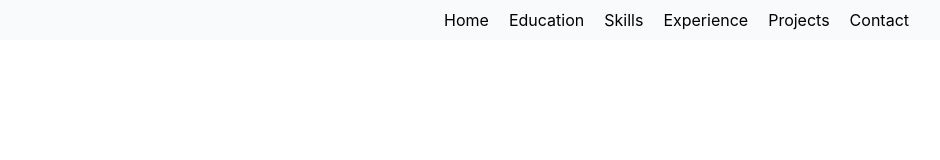
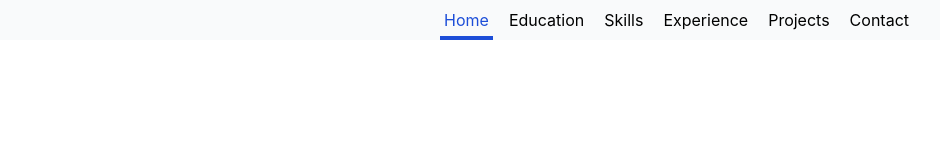
Before and after one commit to rai-roshan/roshan-rai, a Next.js app: page / in a window 1280 px wide. Shown: the top 160 px of the page, without its empty margins (339-1279 px from the left). Built offline with nearby package versions, Linux system fonts and the light colour scheme.

Commit message:
added active classname to indicate active tabs

```diff
--- a/components/NavBar.js
+++ b/components/NavBar.js
@@ -1,24 +1,30 @@
+import React, {useEffect, useState} from 'react';
 import Link from 'next/link';
+import { useRouter } from 'next/router';
 
 export default function NavBar() {
+    const router = useRouter();
+    useEffect(()=>{
+
+    },[router]);
     return (<div className="fixed top-0 z-10 hidden sm:block">
         <ul className="w-screen flex flex-row pr-7 justify-end bg-gray-50 mr-10">
-            <li className="ml-3 pt-2 p-1 border-b-4 border-transparent hover:text-blue-700 hover:border-blue-700">
+            <li className={`nav-item ${ router.asPath === "/#home" || router.asPath === '/' ? `active` : '' }`} >
                 <Link href={"#home"}><a>Home</a></Link>
             </li>
-            <li className="ml-3 pt-2 p-1 border-b-4 border-transparent hover:text-blue-700 hover:border-blue-700">
+            <li className={`nav-item ${ router.asPath === '/#education' ? `active` : '' }`} >
                 <Link href={"#education"}><a>Education</a></Link>
             </li>
-            <li className="ml-3 pt-2 p-1 border-b-4 border-transparent hover:text-blue-700 hover:border-blue-700">
+            <li className={`nav-item ${ router.asPath === '/#skills' ? `active` : '' }`} >
                 <Link href={"#skills"}>Skills</Link>
             </li>
-            <li className="ml-3 pt-2 p-1 border-b-4 border-transparent hover:text-blue-700 hover:border-blue-700">
+            <li className={`nav-item ${ router.asPath === '/#experience' ? `active` : '' }`} >
                 <Link href={"#experience"}><a>Experience</a></Link>
             </li>
-            <li className="ml-3 pt-2 p-1 border-b-4 border-transparent hover:text-blue-700 hover:border-blue-700">
+            <li className={`nav-item ${ router.asPath === '/#projects' ? `active` : '' }`} >
                 <Link href={"#projects"}><a>Projects</a></Link>
             </li>
-            <li className="ml-3 pt-2 p-1 border-b-4 border-transparent hover:text-blue-700 hover:border-blue-700">
+            <li className={`nav-item ${ router.asPath === '/#contact' ? `active` : '' }`} >
                 <Link href={"#contact"}><a>Contact</a></Link>
             </li>
         </ul>
--- a/styles/globals.css
+++ b/styles/globals.css
@@ -16,10 +16,6 @@ body {
     background-size: 10px 10px;
 }
 
-.nav-link {
-  @apply: ml-3 hover:text-blue-700;
-}
-
 .p-btn {
   @apply mr-3 shadow-lg p-1 px-3 bg-blue-500 hover:bg-blue-600 text-white rounded-lg;
 }
@@ -29,3 +25,10 @@ body {
 .card {
   @apply bg-white shadow-2xl rounded-lg overflow-hidden;
 }
+
+.nav-item {
+  @apply ml-3 pt-2 p-1 border-b-4 border-transparent hover:text-blue-700 hover:border-blue-700
+}
+.active {
+  @apply text-blue-700 border-blue-700
+}
```
